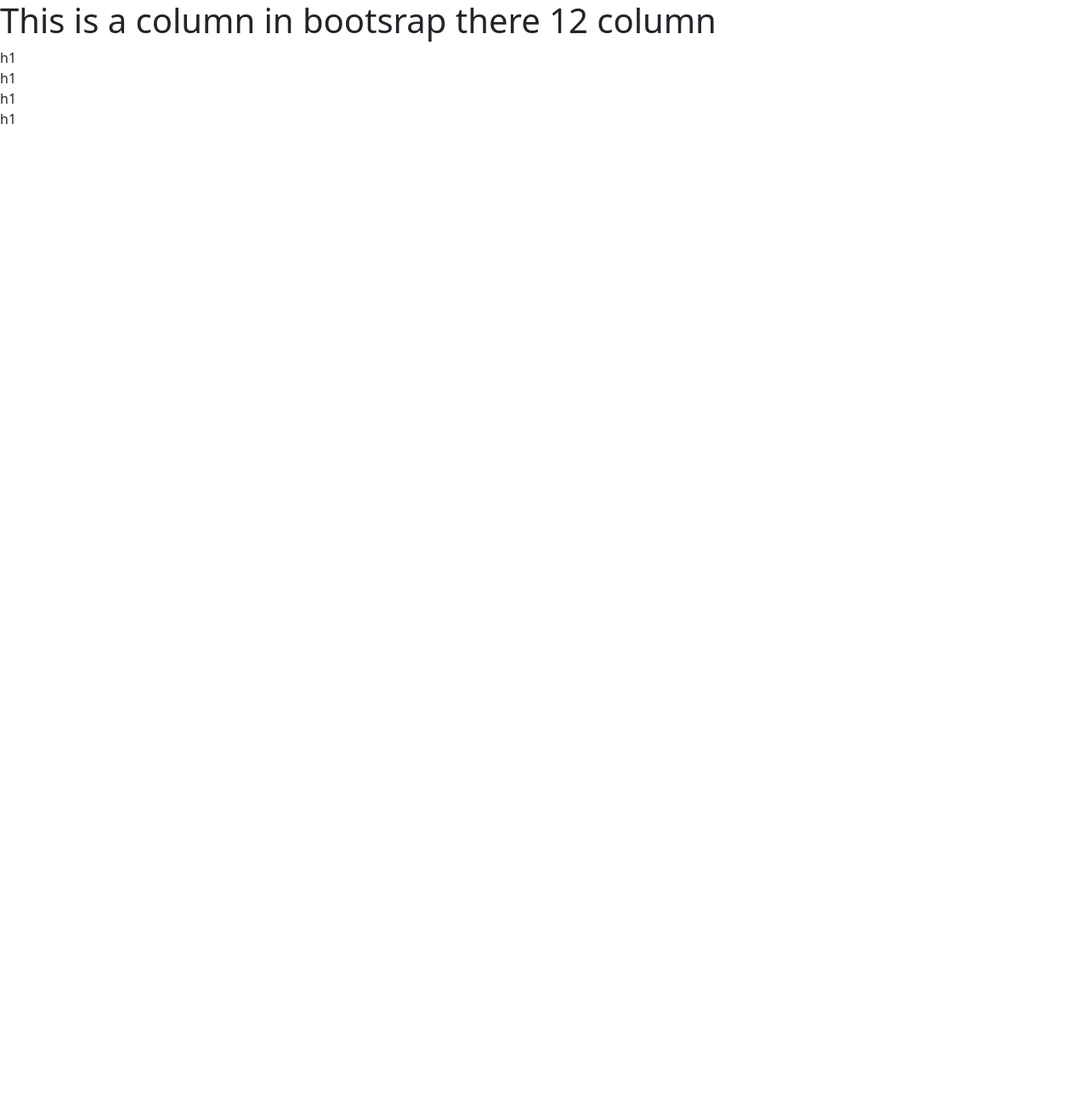
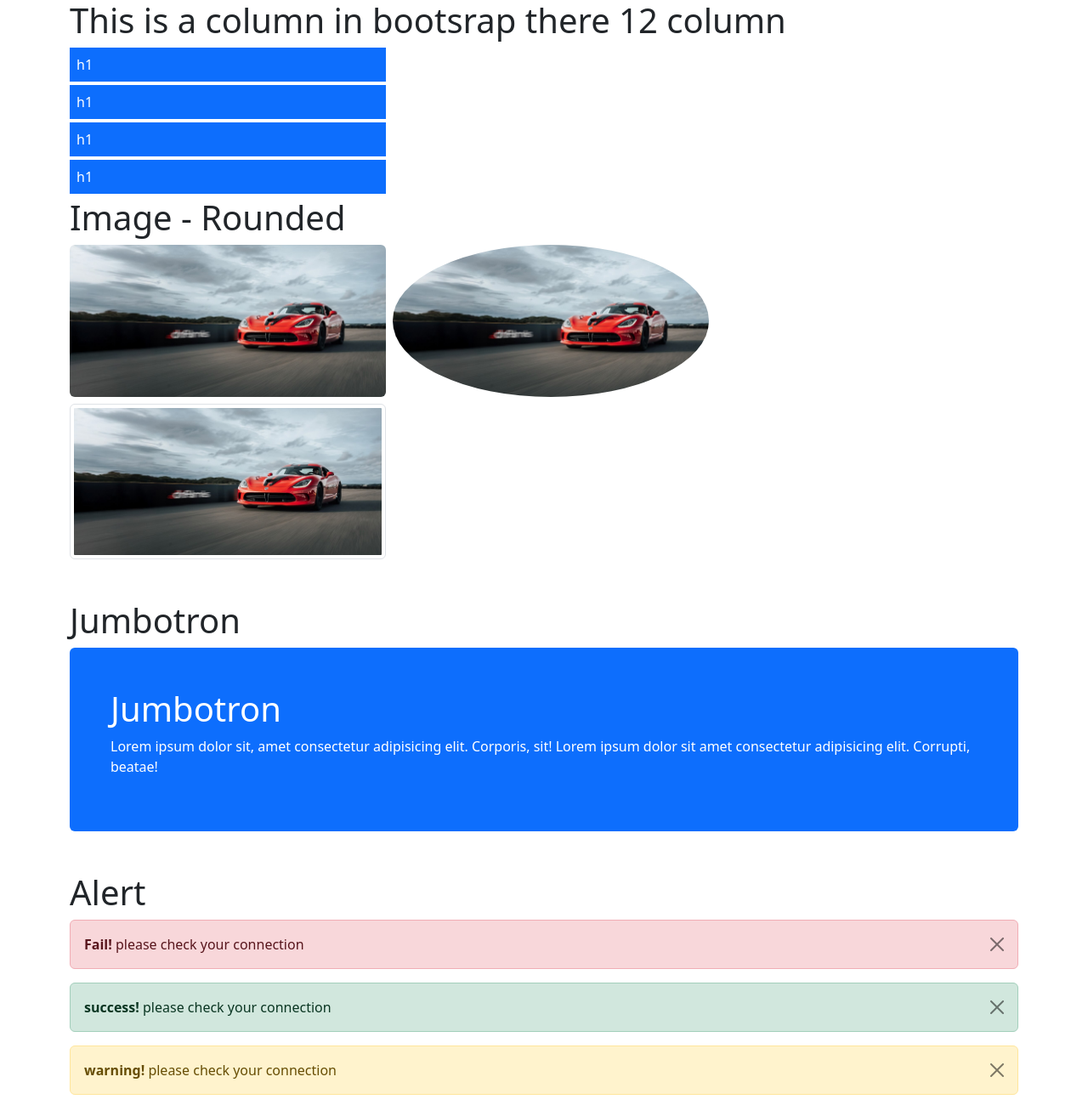
Before and after one commit to pheav-dara/Fullstack-Development, a plain HTML site: page Bootstrap/index.html in a window 1280 px wide. Shown: the whole page at 85% size. Before the commit the page ends 800 px from the top, so only its background shows below. Drawn offline with nearby package versions, Linux system fonts and the light colour scheme.

Commit message:
index.html

```diff
--- a/Bootstrap/index.html
+++ b/Bootstrap/index.html
@@ -5,12 +5,41 @@
     <meta name="viewport" content="width=device-width, initial-scale=1.0">
     <title>Boostrap</title>
     <link href="https://cdn.jsdelivr.net/npm/bootstrap@5.3.7/dist/css/bootstrap.min.css" rel="stylesheet" integrity="sha384-LN+7fdVzj6u52u30Kp6M/trliBMCMKTyK833zpbD+pXdCLuTusPj697FH4R/5mcr" crossorigin="anonymous">
+    <script src="https://cdn.jsdelivr.net/npm/bootstrap@5.3.3/dist/js/bootstrap.bundle.min.js"></script>
 </head>
-<body>
+<body class="container">
     <h1>This is a column in bootsrap there 12 column</h1>
-    <div class="col-xl-4 col-dm-6 col-sm-12">h1</div>
-    <div class="col-xl-4 col-dm-6 col-sm-12">h1</div>
-    <div class="col-xl-4 col-dm-6 col-sm-12">h1</div>
-    <div class="col-xl-4 col-dm-6 col-sm-12">h1</div>
+    <div class="col-xl-4 col-dm-6 col-sm-12 bg-primary p-2 my-1 text-white">h1</div>
+    <div class="col-xl-4 col-dm-6 col-sm-12 bg-primary p-2 my-1 text-white">h1</div>
+    <div class="col-xl-4 col-dm-6 col-sm-12 bg-primary p-2 my-1 text-white">h1</div>
+    <div class="col-xl-4 col-dm-6 col-sm-12 bg-primary p-2 my-1 text-white">h1</div>
+
+    <h1>Image - Rounded </h1>
+    <img src="..\Assets\images\car.jpg" alt="" class="rounded col-lg-4 col-dm-1" width="400">
+    <img src="..\Assets\images\car.jpg" alt="" class="rounded-circle mx-1 col-lg-4 col-dm-1" width="400">
+    <img src="..\Assets\images\car.jpg" alt="" class="img-thumbnail mt-2 col-lg-4 col-dm-1" width="400">
+
+    <h1 class="mt-5">Jumbotron</h1>
+    <div class=" p-5 bg-primary text-white rounded">
+        <h1>Jumbotron</h1>
+        <p>Lorem ipsum dolor sit, amet consectetur adipisicing elit.
+            Corporis, sit! Lorem ipsum dolor sit amet consectetur adipisicing elit.
+            Corrupti, beatae!
+        </p>
+    </div>
+
+    <h1 class="mt-5">Alert</h1>
+    <div class="alert alert-danger alert-dismissible fade show">
+        <button type="button" class="btn-close" data-bs-dismiss="alert"></button>
+        <strong>Fail!</strong> please check your connection
+    </div>
+    <div class="alert alert-success alert-dismissible fade show">
+        <button type="button" class="btn-close" data-bs-dismiss="alert"></button>
+        <strong>success!</strong> please check your connection
+    </div>
+    <div class="alert alert-warning alert-dismissible fade show">
+        <button type="button" class="btn-close" data-bs-dismiss="alert"></button>
+        <strong>warning!</strong> please check your connection
+    </div>
 </body>
 </html>
```
Also changed, not shown: Assets/images/car.jpg (added).
